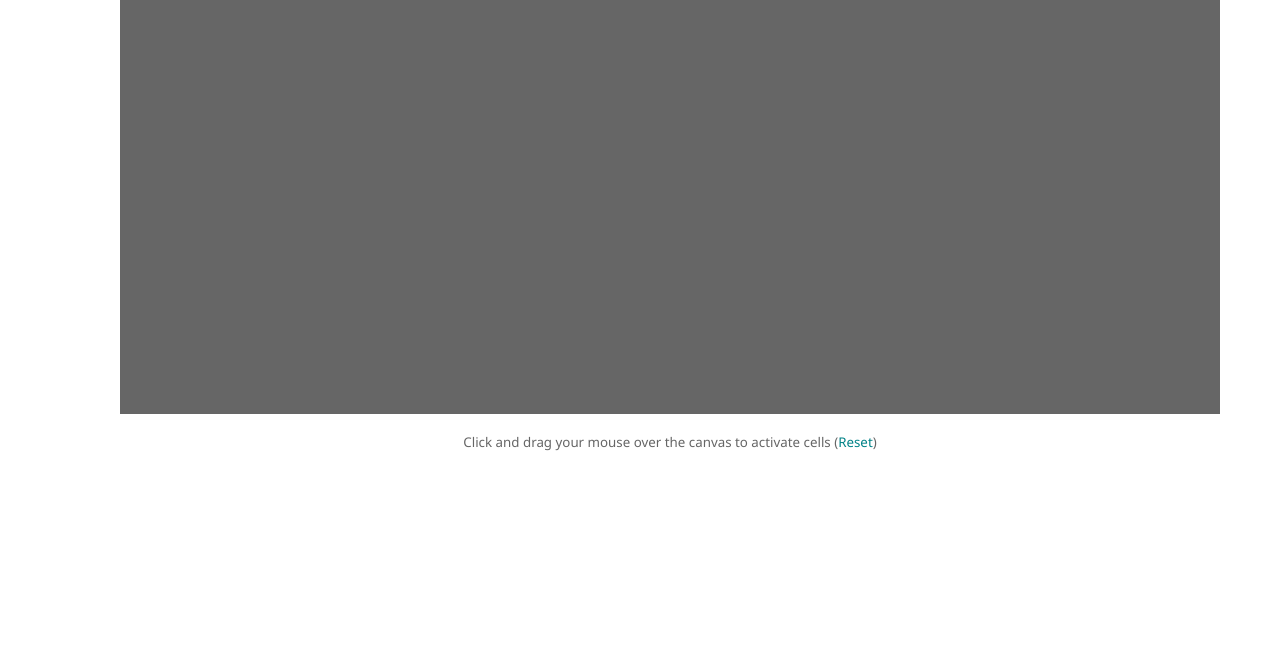
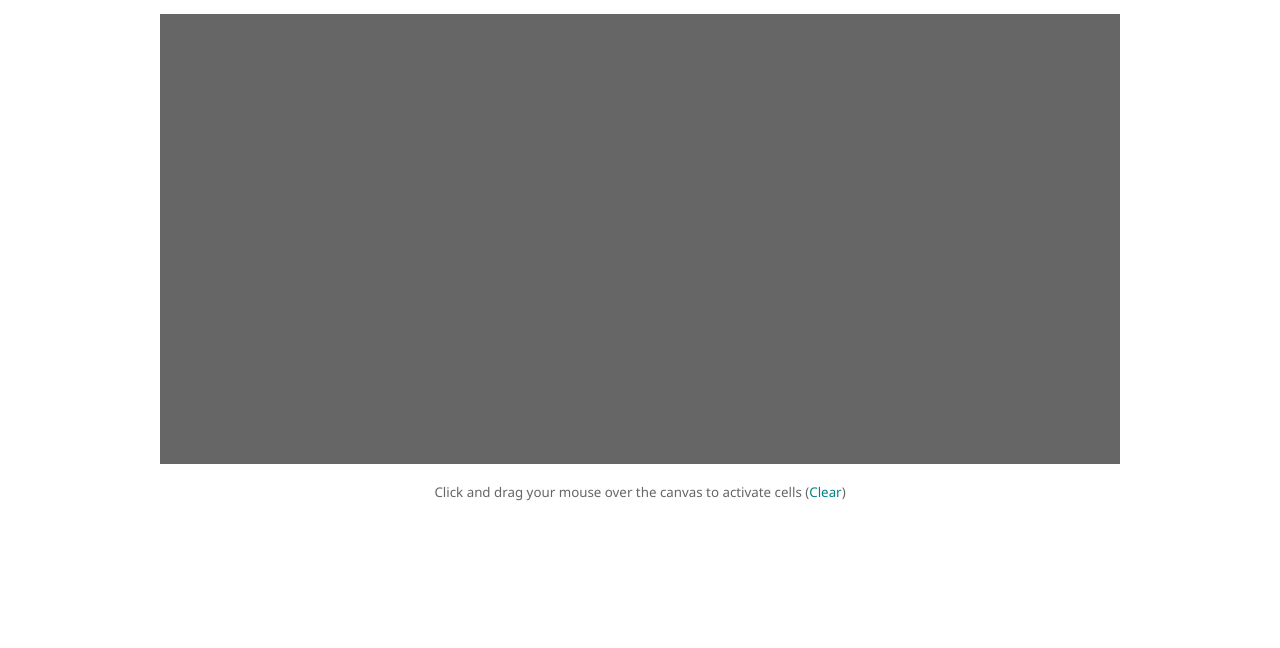
Before and after one commit to nuterian/GOL, a plain HTML site: page index.html in a window 1280 px wide. Shown: the part 152-800 px from the top of the page. Drawn offline with nearby package versions, Linux system fonts and the light colour scheme.

Commit message:
Update Layout centering

```diff
--- a/css/style.css
+++ b/css/style.css
@@ -13,13 +13,23 @@ body{
 	font-weight:400;
 }
 
-#wrapper{
-	position:absolute;
-	left:120px;
-	top:0;
-	bottom:0;
-	right:0;
+.page{
+  display:table;
+  width:100%;height:100%;
+  min-width:960px;
 }
+
+.center-wrapper {
+  display: table-cell;
+  vertical-align: middle;
+}
+
+.center-block {
+  width: 960px;
+  margin: 50px auto;
+}
+
+
 
 h1{
 	margin:20px 0 10px;
@@ -42,7 +52,7 @@ h2{
 
 #content{
 	padding:30px 0;
-	width:1100px;
+	width:960px;
 	height:450px;
 	text-align:center;
 }
--- a/index.html
+++ b/index.html
@@ -10,14 +10,20 @@
 </head>
 
 <body>
-	<div id="wrapper">
-		<h1>GOL</h1>
-		<h2>conway's game of life</h2>
-		<div id="content">
-			<canvas id="mainCanvas" width="1100" height = "450"></canvas>
-			<p>Click and drag your mouse over the canvas to activate cells (<a href="#" id="reset">Reset</a>)</p>
+	<div class="page">
+		<div <div class="center-wrapper">
+			<div class="center-block">
+				<h1>GOL</h1>
+				<h2>conway's game of life</h2>
+				<div id="content">
+					<canvas id="mainCanvas" width="960" height="450"></canvas>
+					<p>Click and drag your mouse over the canvas to activate cells (<a href="#" id="reset">Clear</a>)</p>
+				</div>
+			</div>
 		</div>
 	</div>
+
+
 	<script type="text/javascript" src="js/paper.js"></script>
 	<script type="text/javascript" src="js/jquery-1.7.1.min.js"></script>
 	<script type="text/javascript" src="js/gol.js"></script>
--- a/js/gol.js
+++ b/js/gol.js
@@ -1,4 +1,4 @@
-var canvasWidth = 1120;
+var canvasWidth = 960;
 var canvasHeight = 460;
 var canvas = document.getElementById("mainCanvas");
 
@@ -67,8 +67,6 @@ function init()
 			status_grid[i][j] = 0;
 		}
 	}
-
-	console.log('r: '+rows+' | c: '+columns);
 }
 
 var isDown = false;
@@ -86,7 +84,7 @@ canvas.onmouseup = function(event){
 canvas.onmousemove = function(event) {
 
 	if(isDown){
-		x = event.clientX - 120;
+		x = event.clientX - canvas.offsetLeft;
 		y = event.clientY - canvas.offsetTop;
 
 		var location = new Point();
```
